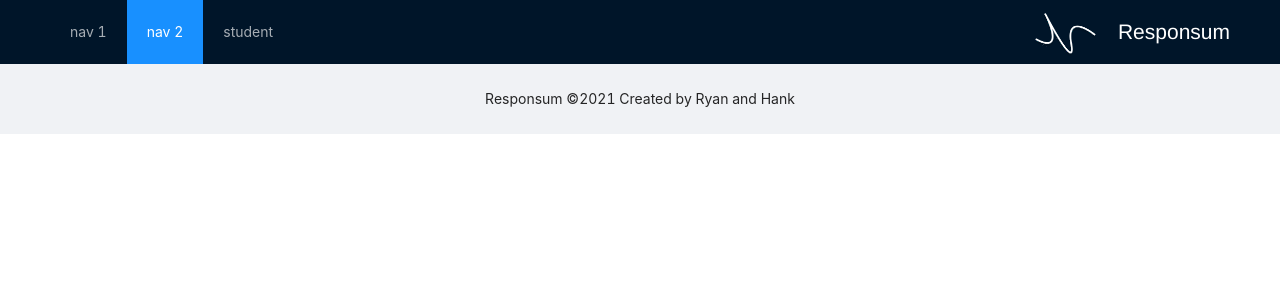
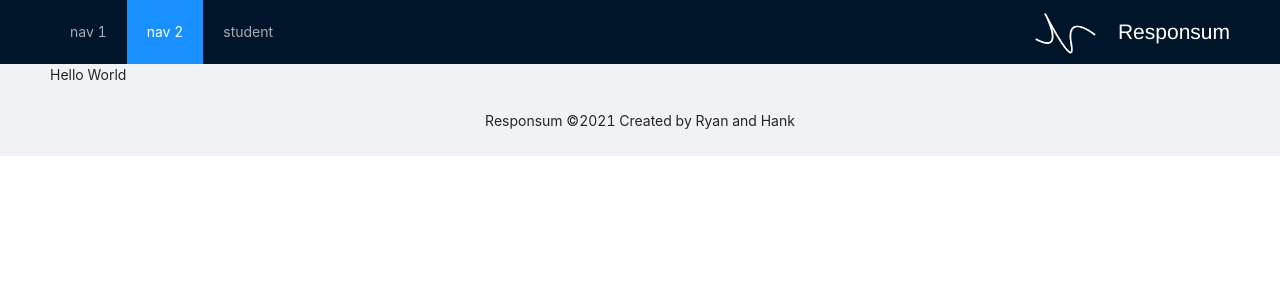
Before and after one commit to hank-w/Respon_sum, a React (Create React App) app in the folder web/: page /instructors in a window 1280 px wide. Shown: the top 300 px of the page. Built offline with nearby package versions, Linux system fonts and the light colour scheme.

Commit message:
instructor account signup and login fully functional yay!

```diff
--- a/web/src/components/pages/instructors/InstructorHomepage.tsx
+++ b/web/src/components/pages/instructors/InstructorHomepage.tsx
@@ -1,3 +1,3 @@
 export default () => {
-    return <></>
+    return <>Hello World</>
   };
--- a/web/src/components/pages/instructors/InstructorSignup.tsx
+++ b/web/src/components/pages/instructors/InstructorSignup.tsx
@@ -9,7 +9,7 @@ import { setInstructor } from '../../../utils/Actions';
 
 const { Title } = Typography;
 
-const DEFAULT_STUDENT: Instructor = {
+const DEFAULT_INSTRUCTOR: Instructor = {
   id: '',
   name: '',
   email: '',
@@ -19,7 +19,7 @@ const DEFAULT_STUDENT: Instructor = {
 const InstructorSignup = () => {
   const [loading, setLoading] = useState(false);
   const [error, setError] = useState<string | null>(null);
-  const [creatingInstructor, setCreatingInstructor] = useState(DEFAULT_STUDENT);
+  const [creatingInstructor, setCreatingInstructor] = useState(DEFAULT_INSTRUCTOR);
   const dispatch = useDispatch();
   const history = useHistory();
 
```
